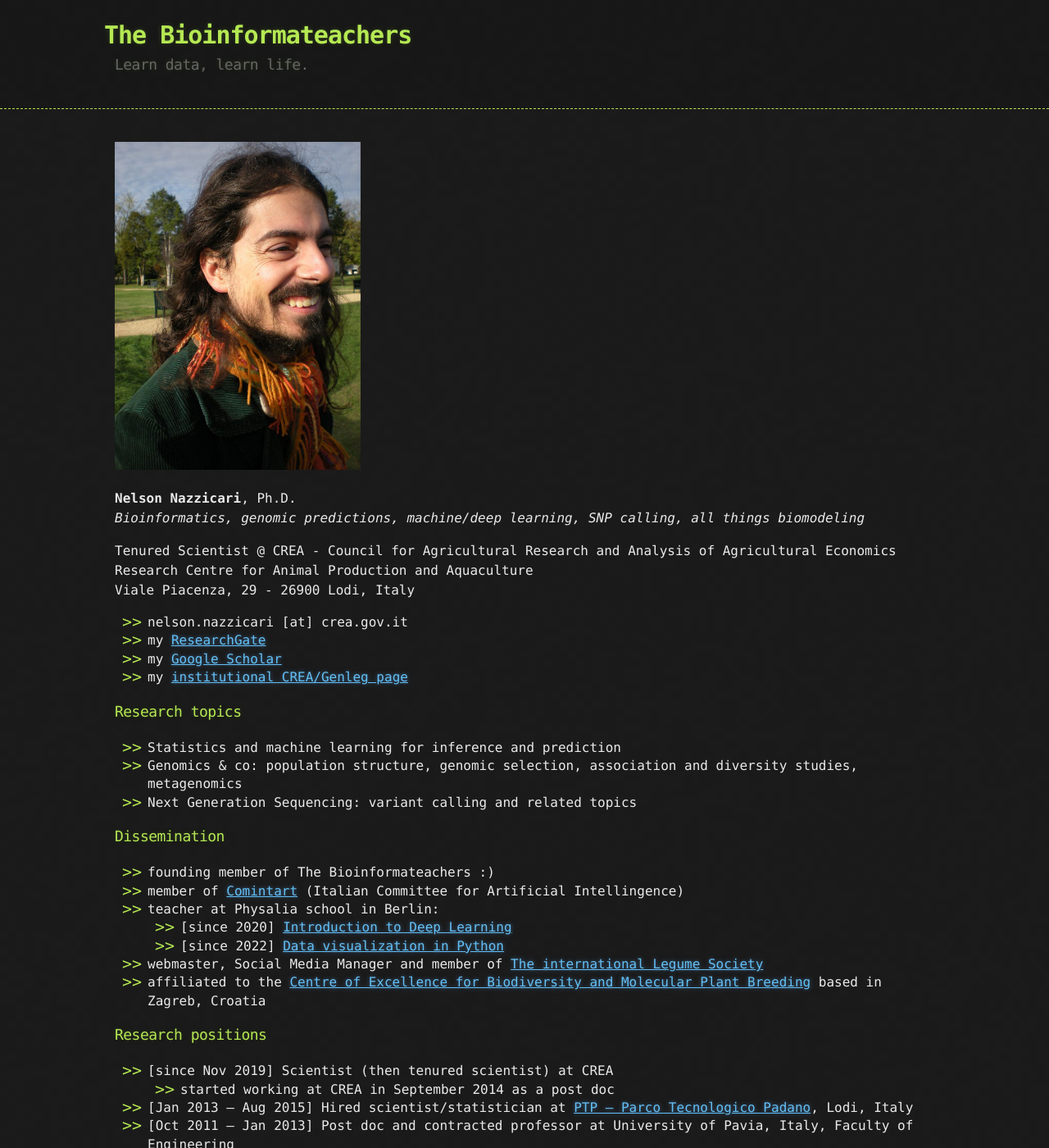
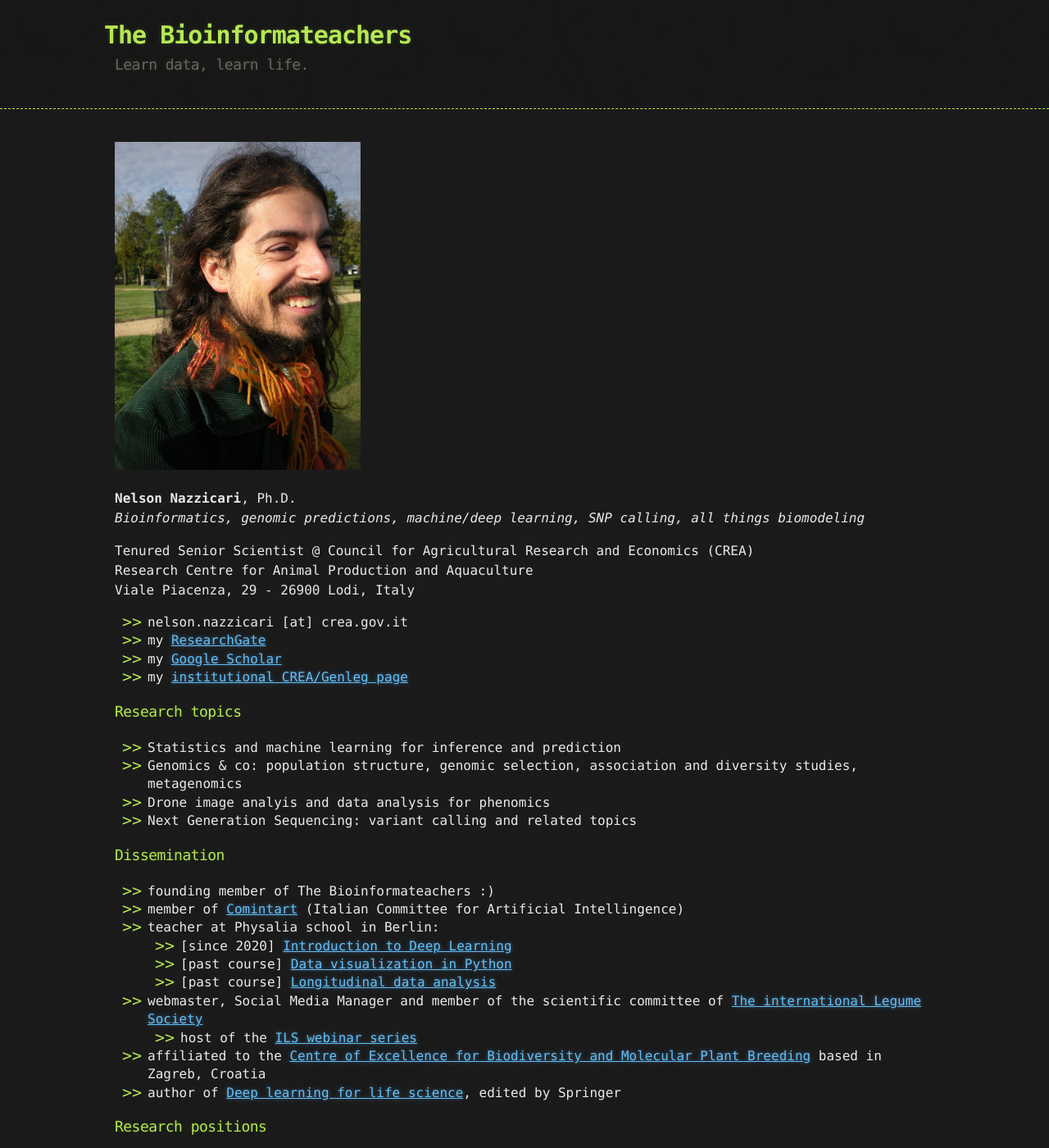
Before and after one commit to bioinformateachers/bioinformateachers.github.io, a Jekyll site: the page built from nelson.md, in a window 1280 px wide and 1400 px high. Shown: the whole window at 82% size. Built offline with Jekyll 4.4.1, drawn with Linux system fonts in a browser that asks for light colours; our own code applies the rules of GitHub Pages for plain Markdown files.

Commit message:
fixed nelson cv

```diff
--- a/nelson.md
+++ b/nelson.md
@@ -4,8 +4,8 @@
 **Nelson Nazzicari**, Ph.D. <br>
 *Bioinformatics, genomic predictions, machine/deep learning, SNP calling, all things biomodeling*
 
-Tenured Scientist @
-CREA - Council for Agricultural Research and Analysis of Agricultural Economics <br>
+Tenured Senior Scientist @
+Council for Agricultural Research and Economics (CREA) <br>
 Research Centre for Animal Production and Aquaculture<br>
 Viale Piacenza, 29 - 26900 Lodi, Italy
 
@@ -18,6 +18,7 @@ Viale Piacenza, 29 - 26900 Lodi, Italy
 
 * Statistics and machine learning for inference and prediction
 * Genomics & co: population structure, genomic selection, association and diversity studies, metagenomics
+* Drone image analyis and data analysis for phenomics
 * Next Generation Sequencing: variant calling and related topics
 
 ### Dissemination
@@ -26,9 +27,12 @@ Viale Piacenza, 29 - 26900 Lodi, Italy
 * member of [Comintart](https://www.youtube.com/channel/UCMgjppN-5w5OAt67o2jzK7w) (Italian Committee for Artificial Intellingence)
 * teacher at Physalia school in Berlin:
 	* [since 2020] [Introduction to Deep Learning](https://www.physalia-courses.org/courses-workshops/course67/)
-	* [since 2022] [Data visualization in Python](https://www.physalia-courses.org/courses-workshops/course38/)
-* webmaster, Social Media Manager and member of [The international Legume Society](http://legumesociety.org/)
+	* [past course] [Data visualization in Python](https://www.physalia-courses.org/courses-workshops/course38/)
+	* [past course] [Longitudinal data analysis](https://www.physalia-courses.org/courses-workshops/longitudinal-data/)
+* webmaster, Social Media Manager and member of the scientific committee of [The international Legume Society](http://legumesociety.org/)
+    * host of the [ILS webinar series](https://www.youtube.com/@theinternationallegumesoci251)
 * affiliated to the [Centre of Excellence for Biodiversity and Molecular Plant Breeding](http://biodiv.iptpo.hr/?page_id=1261&lang=hr) based in Zagreb, Croatia
+* author of [Deep learning for life science](https://link.springer.com/book/10.1007/978-3-031-96852-5), edited by Springer
 
 ### Research positions
 
```
